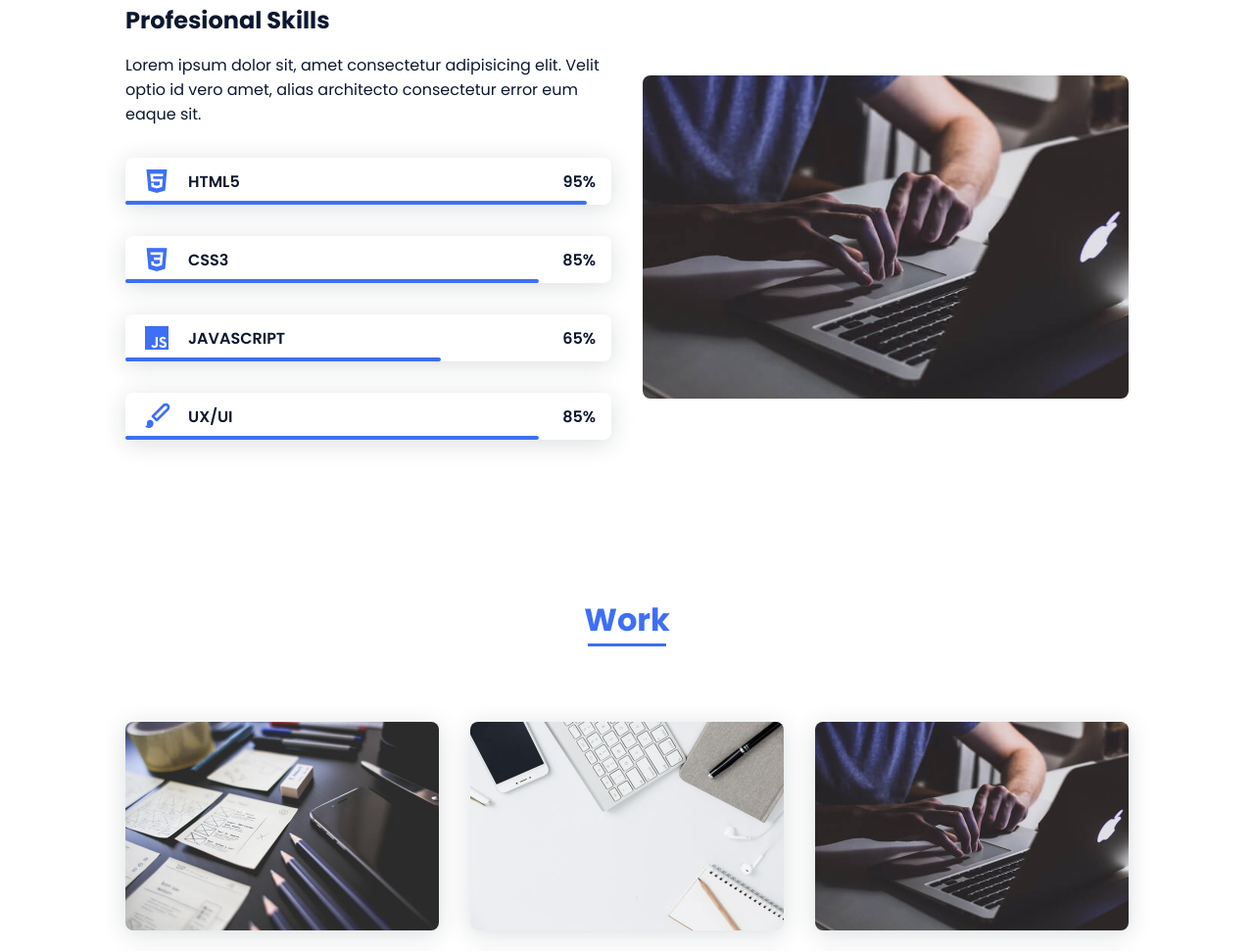
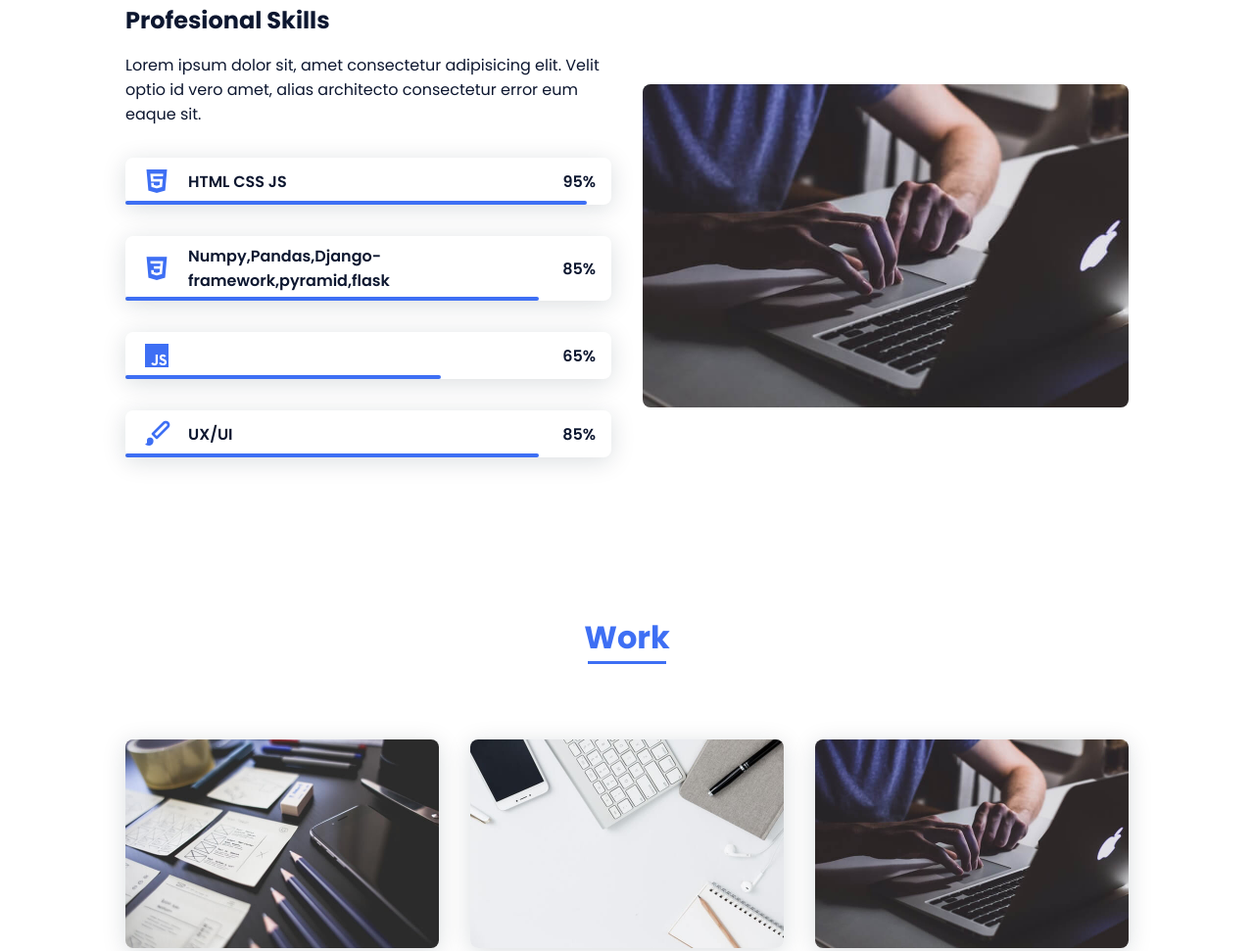
Before and after one commit to Sakshiavaidya/Portfolio, a plain HTML site: page index.html in a window 1280 px wide. Shown: the part 1271-2242 px from the top of the page at 98% size. Drawn offline with nearby package versions, Linux system fonts and the light colour scheme.

Commit message:
Update index.html

```diff
--- a/index.html
+++ b/index.html
@@ -89,7 +89,7 @@
                         <div class="skills__data">
                             <div class="skills__names">
                                 <i class='bx bxl-html5 skills__icon'></i>
-                                <span class="skills__name">HTML5</span>
+                                <span class="skills__name">HTML CSS JS </span>
                             </div>
                             <div class="skills__bar skills__html">
 
@@ -101,7 +101,7 @@
                         <div class="skills__data">
                             <div class="skills__names">
                                 <i class='bx bxl-css3 skills__icon'></i>
-                                <span class="skills__name">CSS3</span>
+                                <span class="skills__name">Numpy,Pandas,Django-framework,pyramid,flask</span>
                             </div>
                             <div class="skills__bar skills__css">
 
@@ -113,7 +113,7 @@
                         <div class="skills__data">
                             <div class="skills__names">
                                 <i class='bx bxl-javascript skills__icon' ></i>
-                                <span class="skills__name">JAVASCRIPT</span>
+                                <span class="skills__name"></span>
                             </div>
                             <div class="skills__bar skills__js">
 
@@ -191,7 +191,7 @@
                 <a href="#" class="footer__icon"><i class='bx bxl-instagram' ></i></a>
                 <a href="#" class="footer__icon"><i class='bx bxl-twitter' ></i></a>
             </div>
-            <p class="footer__copy">&#169; Bedimcode. All rigths reserved</p>
+            <p class="footer__copy">&#169;  All rigths reserved</p>
         </footer>
 
 
```
